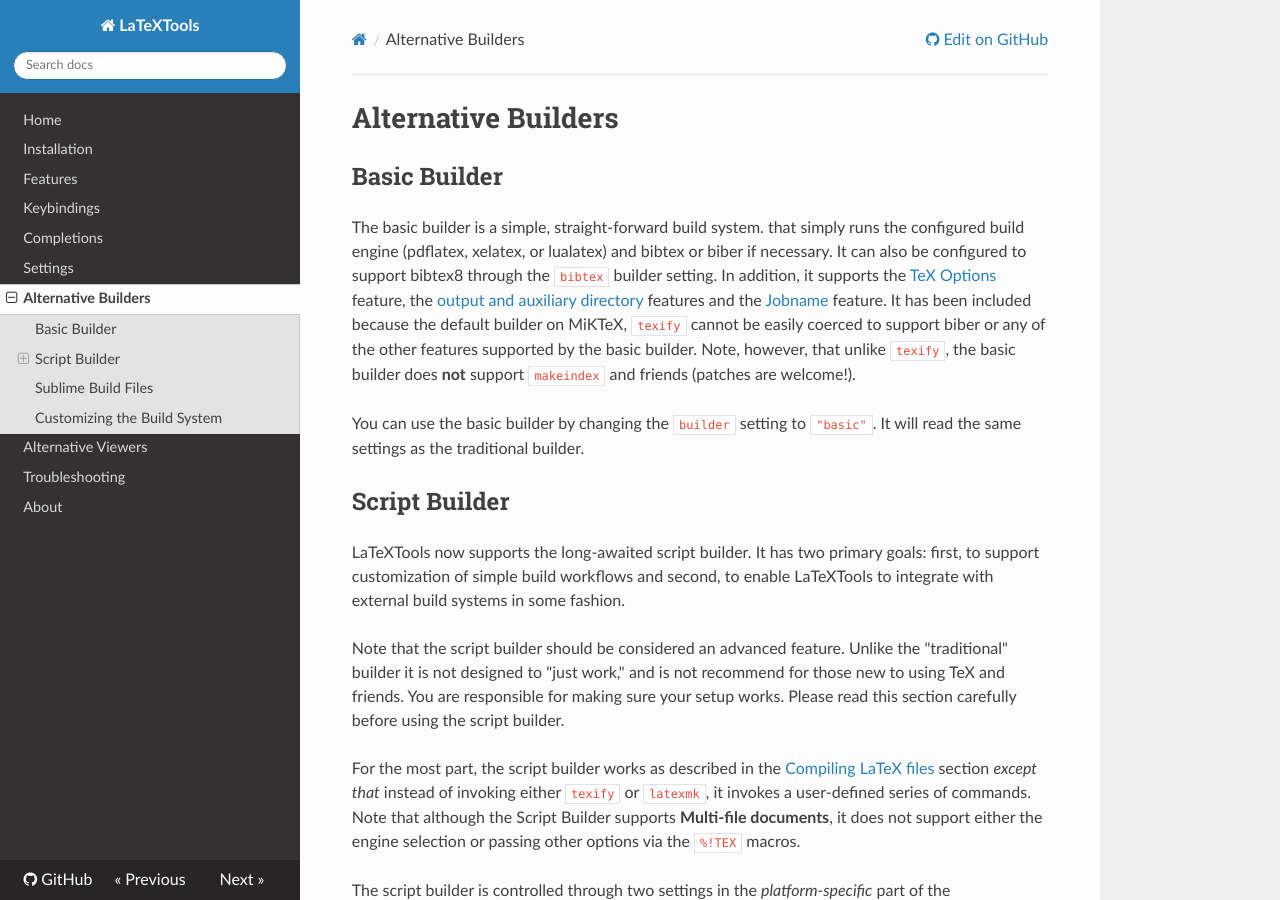
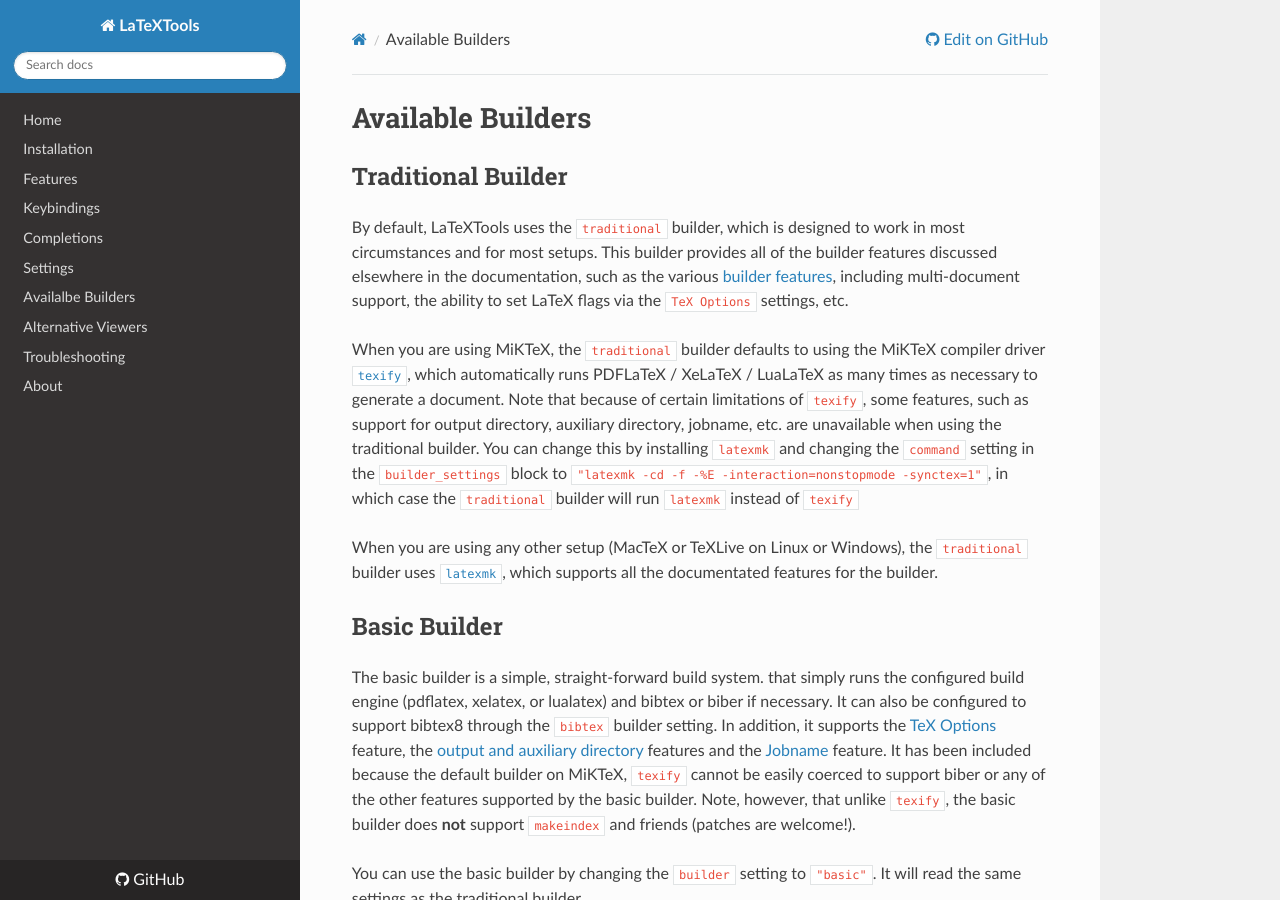
Before and after one commit to SublimeText/LaTeXTools, an MkDocs documentation site: the page built from docs/avaliable-builders.md, in a window 1280 px wide and 900 px high. Built offline with MkDocs 1.6.1, drawn with Linux system fonts in a browser that asks for light colours; nearby versions of some CDN libraries; old or Windows-style settings are respelled for this version of MkDocs.

Commit message:
Rename alternative builders -> available builders
Also adds some docs on the traditional builder

```diff
--- a/docs/alternative-builders.md
+++ b/docs/avaliable-builders.md
@@ -1,8 +1,16 @@
-# Alternative Builders
+# Available Builders
+
+## Traditional Builder
+
+By default, LaTeXTools uses the `traditional` builder, which is designed to work in most circumstances and for most setups. This builder provides all of the builder features discussed elsewhere in the documentation, such as the various [builder features](features.md#default-builder), including multi-document support, the ability to set LaTeX flags via the `TeX Options` settings, etc.
+
+When you are using MiKTeX, the `traditional` builder defaults to using the MiKTeX compiler driver [`texify`](http://docs.miktex.org/manual/texifying.html), which automatically runs PDFLaTeX / XeLaTeX / LuaLaTeX as many times as necessary to generate a document. Note that because of certain limitations of `texify`, some features, such as support for output directory, auxiliary directory, jobname, etc. are unavailable when using the traditional builder. You can change this by installing `latexmk` and changing the `command` setting in the `builder_settings` block to `"latexmk -cd -f -%E -interaction=nonstopmode -synctex=1"`, in which case the `traditional` builder will run `latexmk` instead of `texify`
+
+When you are using any other setup (MacTeX or TeXLive on Linux or Windows), the `traditional` builder uses [`latexmk`](http://www.ctan.org/pkg/latexmk/), which supports all the documentated features for the builder.
 
 ## Basic Builder
 
-The basic builder is a simple, straight-forward build system. that simply runs the configured build engine (pdflatex, xelatex, or lualatex) and bibtex or biber if necessary. It can also be configured to support bibtex8 through the `bibtex` builder setting. In addition, it supports the [TeX Options](#tex-options) feature, the [output and auxiliary directory](#output-directory-and-auxiliary-directory) features and the [Jobname](#jobname) feature. It has been included because the default builder on MiKTeX, `texify` cannot be easily coerced to support biber or any of the other features supported by the basic builder. Note, however, that unlike `texify`, the basic builder does **not** support `makeindex` and friends (patches are welcome!).
+The basic builder is a simple, straight-forward build system. that simply runs the configured build engine (pdflatex, xelatex, or lualatex) and bibtex or biber if necessary. It can also be configured to support bibtex8 through the `bibtex` builder setting. In addition, it supports the [TeX Options](features.md#tex-options) feature, the [output and auxiliary directory](features.md#output-directory-and-auxiliary-directory) features and the [Jobname](features.md#jobname) feature. It has been included because the default builder on MiKTeX, `texify` cannot be easily coerced to support biber or any of the other features supported by the basic builder. Note, however, that unlike `texify`, the basic builder does **not** support `makeindex` and friends (patches are welcome!).
 
 You can use the basic builder by changing the `builder` setting to `"basic"`. It will read the same settings as the traditional builder.
 
--- a/mkdocs.yml
+++ b/mkdocs.yml
@@ -6,7 +6,7 @@
   - "Keybindings": "keybindings.md"
   - "Completions": "completions.md"
   - "Settings": "settings.md"
-  - "Alternative Builders": "alternative-builders.md"
+  - "Availalbe Builders": "available-builders.md"
   - "Alternative Viewers": "alternative-viewers.md"
   - "Troubleshooting": "troubleshooting.md"
   - "About": "about.md"
```
Also changed, not shown: docs/features.md (+3 -3 lines), docs/keybindings.md (+1 -1 lines), docs/settings.md (+3 -3 lines).
